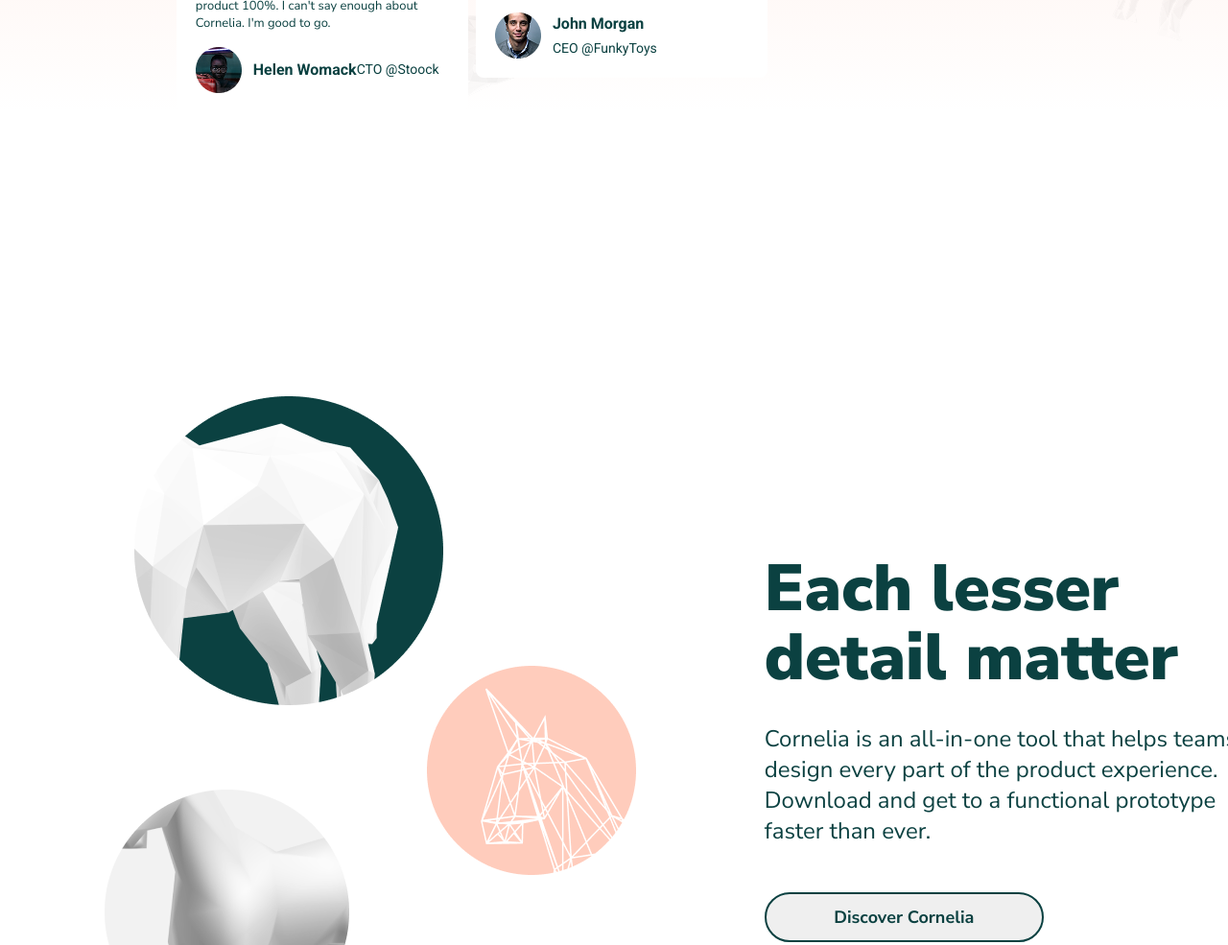
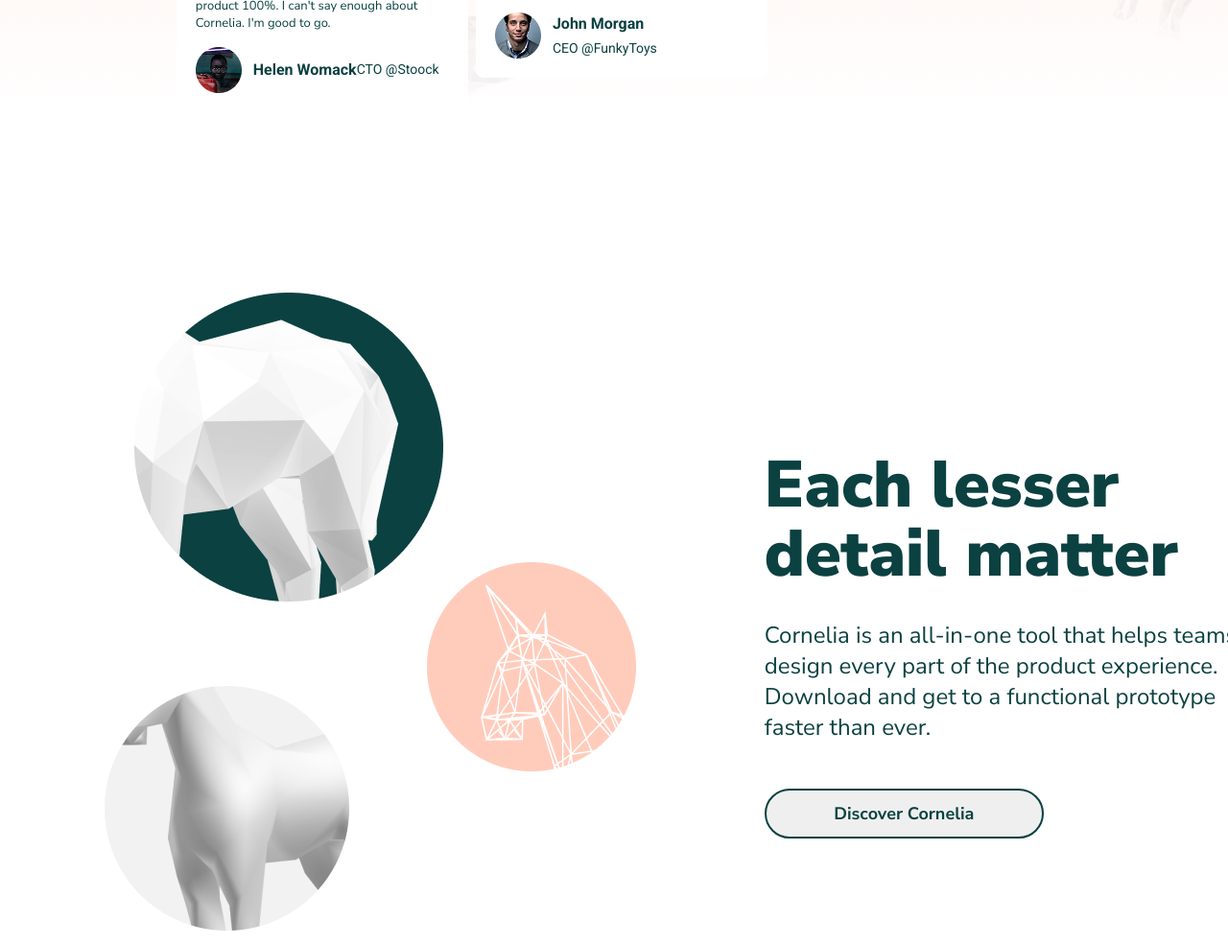
Before and after one commit to compuser21/cornelia, a plain HTML site: page index.html in a window 1280 px wide. Shown: the part 5615-6600 px from the top of the page at 96% size. Drawn offline with Linux system fonts and the light colour scheme.

Commit message:
Update lesser.css

```diff
--- a/css/lesser.css
+++ b/css/lesser.css
@@ -1,7 +1,8 @@
 .lesser {
     position: relative;
     overflow: hidden;
-    padding-top: 296px;
+    height: 701px;
+    margin-top: 188px;
 }
 .lesser__container {
     max-width: 88%;
```
